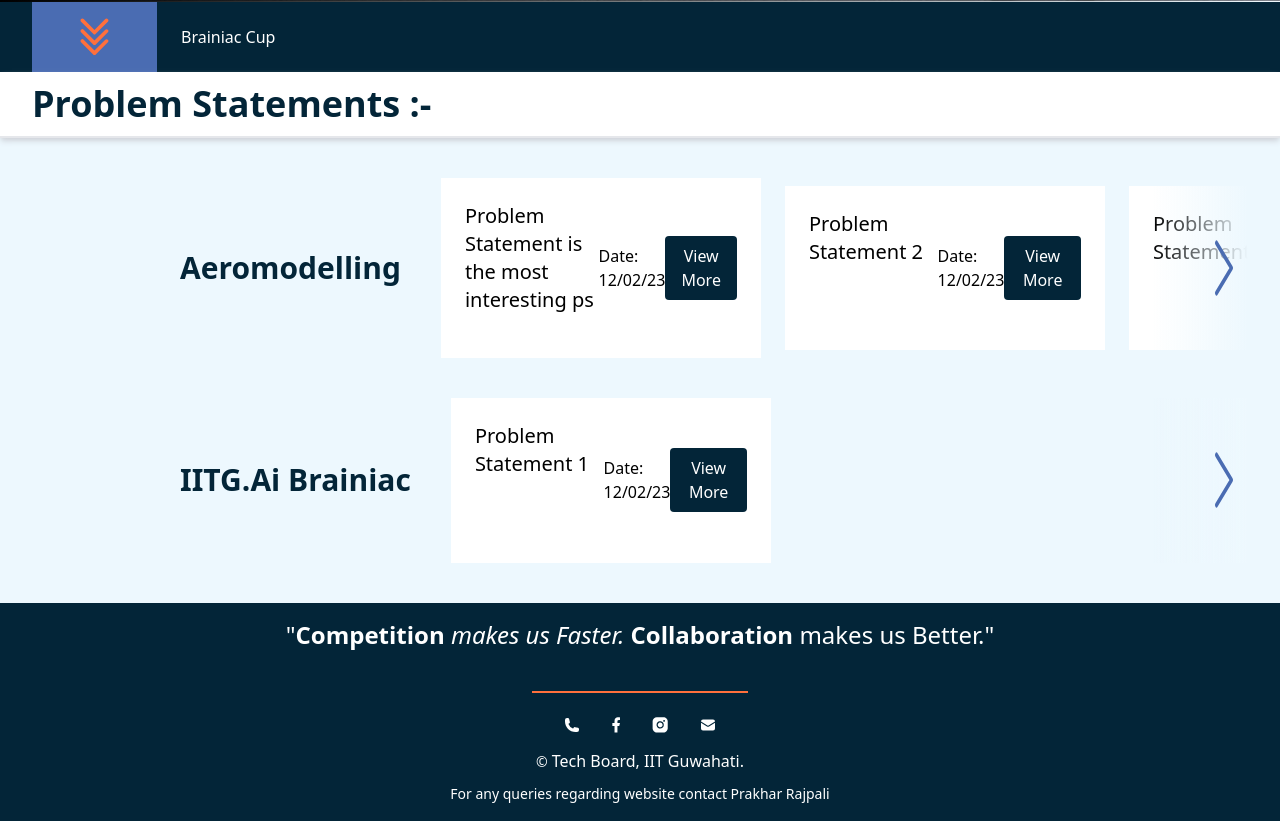
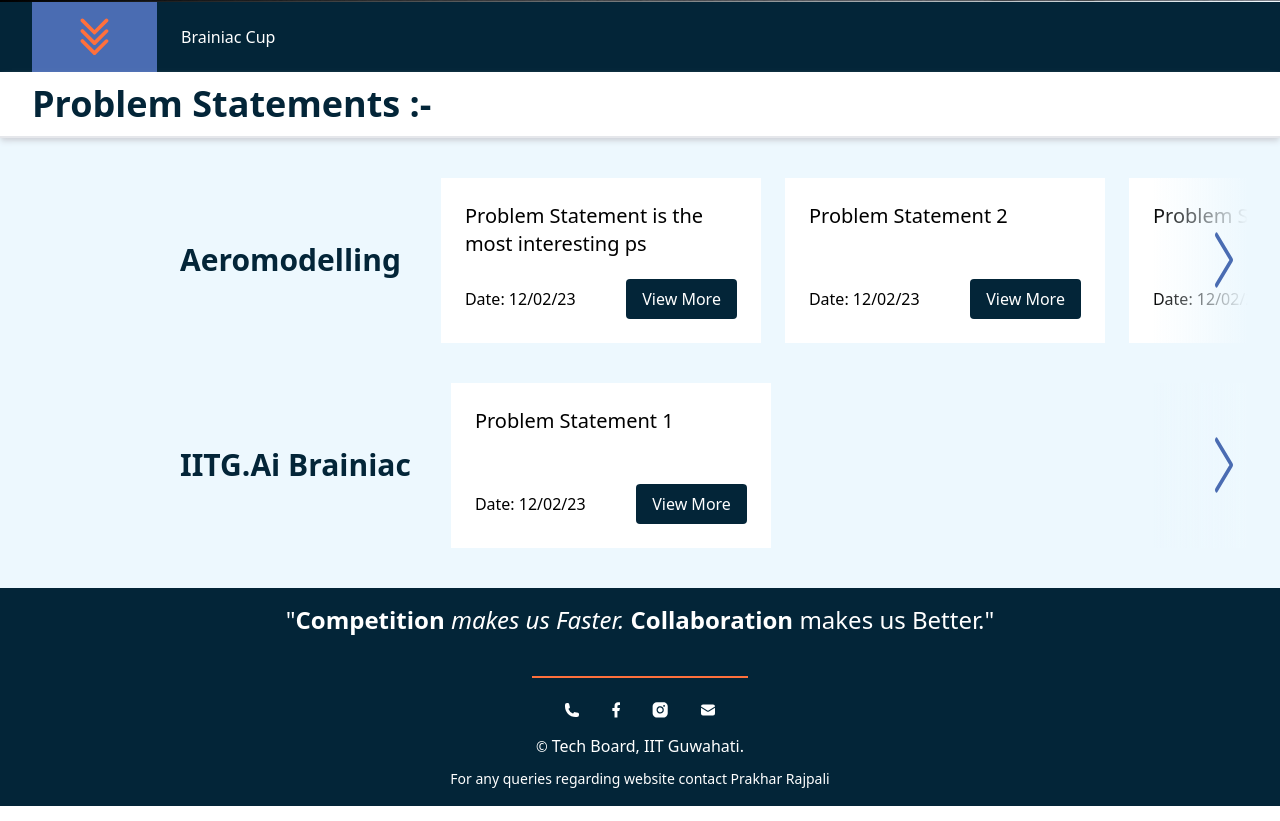
Before and after one commit to techboard-iitg/kriti23, a React (Vite) app: page /problem-statement in a window 1280 px wide. Shown: the part 786-1607 px from the top of the page. Built offline with nearby package versions, Linux system fonts and the light colour scheme.

Commit message:
correction

```diff
--- a/src/components/ps-component.jsx
+++ b/src/components/ps-component.jsx
@@ -2,7 +2,7 @@ import React from "react";
 
 const PSComponent = ({ title, date, link }) => {
   return (
-    <div className='bg-white p-6 w-[20rem] min-h-[10.3rem] flex justify-between'>
+    <div className='bg-white p-6 w-[20rem] min-h-[10.3rem] flex justify-between flex-col'>
       <h1 className='text-xl mb-5'> {title} </h1>
       <div className='flex justify-between items-center'>
         <div>Date: {date}</div>
```
